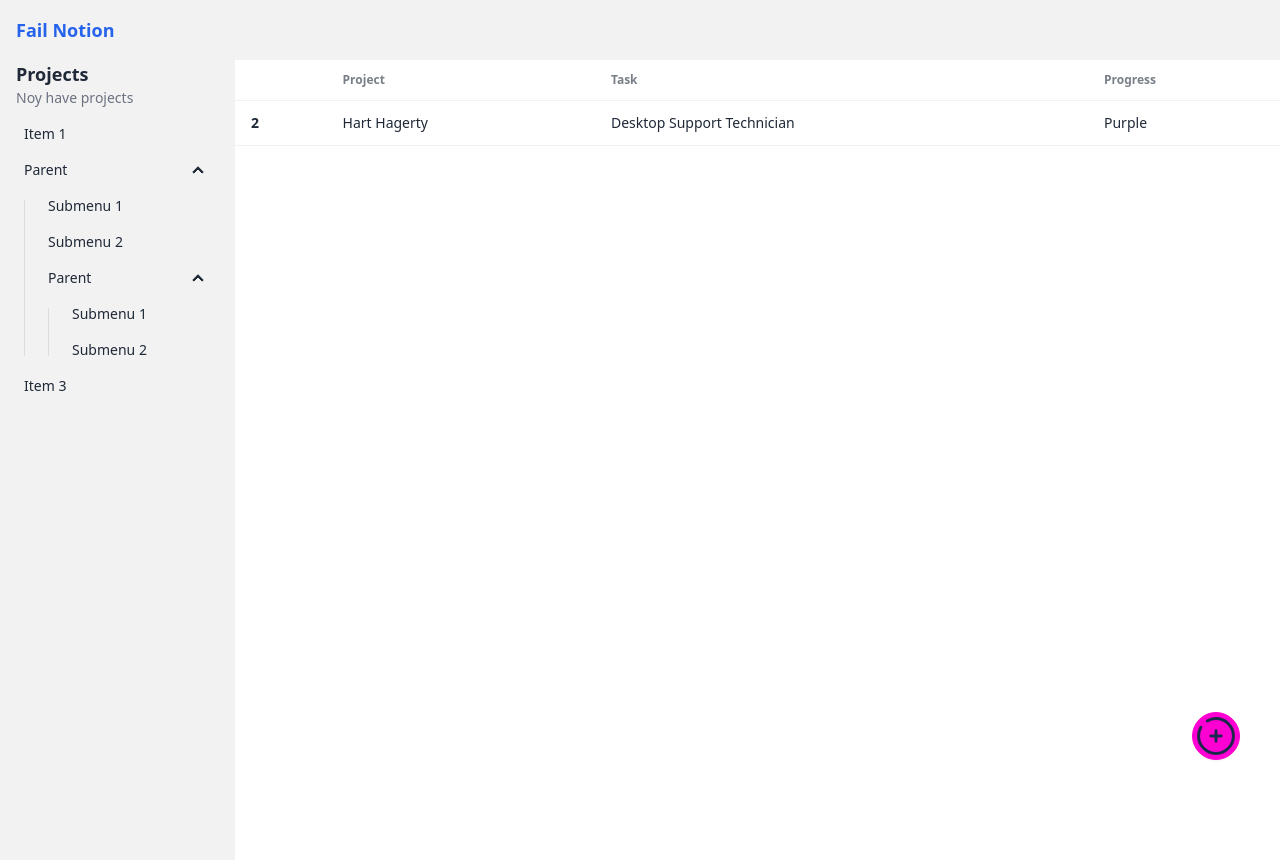
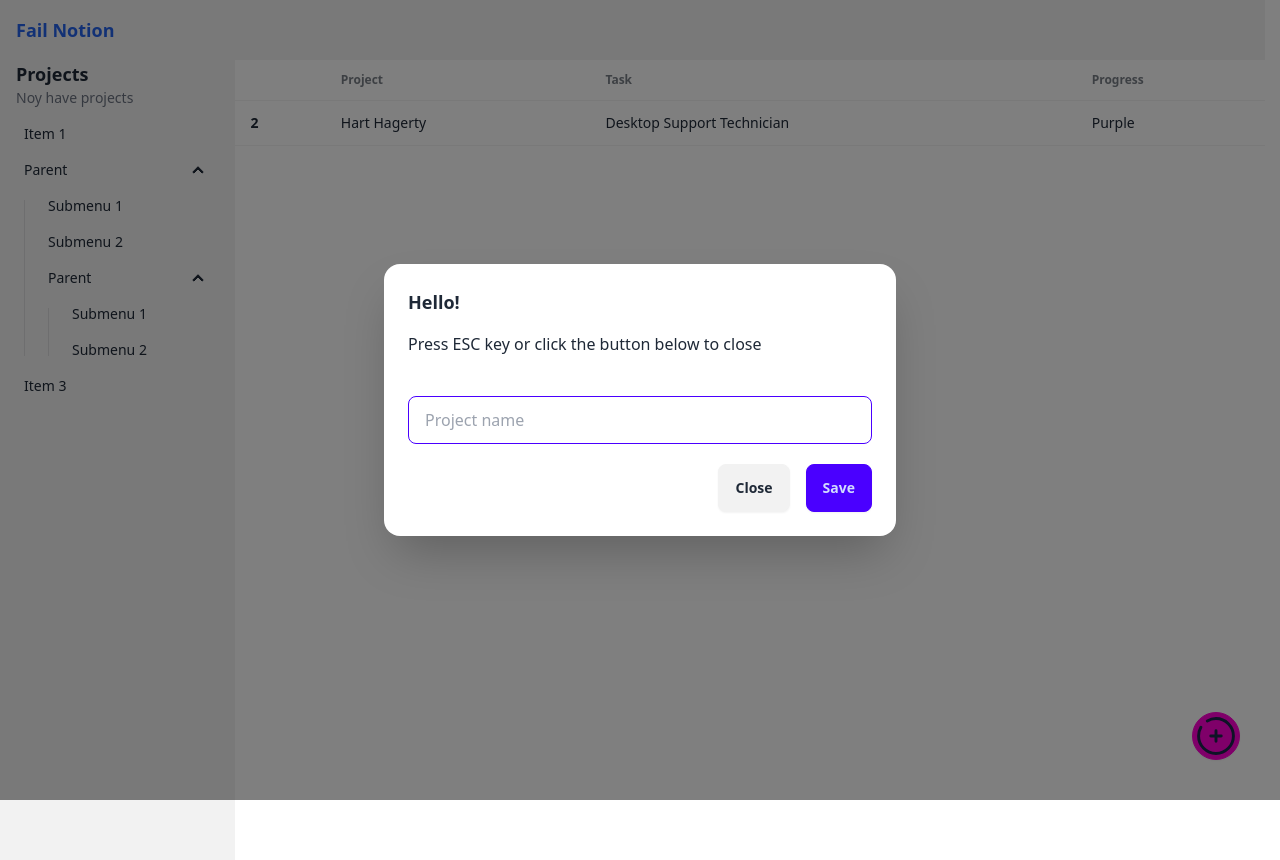
Before and after one commit to JaviKo500/06-projects-app-vue, a Vue app: page /projects in a window 1280 px wide. Built offline with nearby package versions, Linux system fonts and the light colour scheme; the HTML template or start-up script is replaced by a standard one.

Commit message:
modal without slots

```diff
--- /dev/null
+++ b/src/modules/common/components/InputModal.vue
@@ -0,0 +1,46 @@
+<template>
+  <dialog id="my_modal_5" class="modal modal-bottom sm:modal-middle" :open="true">
+    <div class="modal-box">
+      <h3 class="text-lg font-bold">Hello!</h3>
+      <p class="py-4">Press ESC key or click the button below to close</p>
+      <div class="modal-action flex flex-col">
+        <form method="dialog" @submit.prevent="submitValue">
+          <input
+            v-model="inputValue"
+            type="text" name="" id="" placeholder="Project name" class="input input-bordered input-primary w-full flex-1">
+          <!-- if there is a button in form, it will close the modal -->
+          <div class="flex justify-end mt-5">
+            <button class="btn mr-4">Close</button>
+            <button class="btn btn-primary">Save</button>
+          </div>
+        </form>
+      </div>
+    </div>
+  </dialog>
+  <div class="modal-backdrop fixed top-0 left-0 z-10 bg-black opacity-50 w-screen h-screen"></div>
+</template>
+<script lang="ts" setup>
+import { ref } from 'vue';
+
+  interface Props {
+    openModal: boolean;
+  }
+
+  const emits = defineEmits<{
+    close: [void];
+    value: [text:string]
+  }>();
+
+  const inputValue = ref('');
+
+  const submitValue = () => {
+    console.log('<--------------- JK InputModal --------------->');
+    console.log(inputValue.value);
+    if( !inputValue.value.trim() ) {
+      return;
+    };
+    emits('value', inputValue.value.trim());
+    emits('close');
+    inputValue.value = '';
+  };
+</script>
--- a/src/modules/projects/views/ProjectsView.vue
+++ b/src/modules/projects/views/ProjectsView.vue
@@ -19,6 +19,7 @@
         </tr>
       </tbody>
     </table>
+    <InputModal/>
     <fab-button @click="() => console.log('add')">
       <AddCircle/>
     </fab-button>
@@ -26,5 +27,6 @@
 </template>
 <script lang="ts" setup>
   import FabButton from '@/modules/common/components/FabButton.vue'
+  import InputModal from '@/modules/common/components/InputModal.vue';
   import AddCircle from '@/modules/common/icons/AddCircle.vue'
 </script>
```
